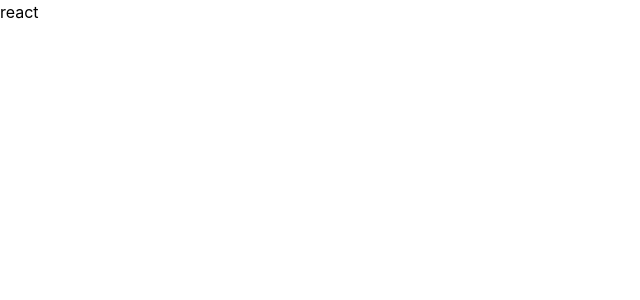
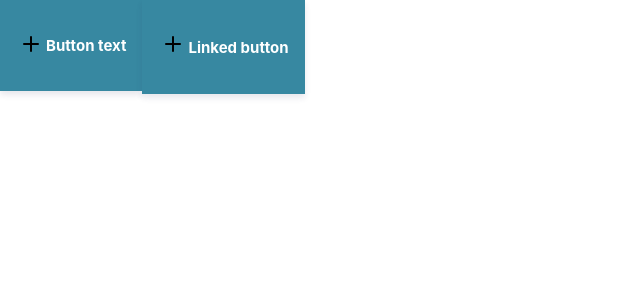
Before and after one commit to Yoshiyuki-Iwasaki/storybook-check, a React (Create React App) app: page / in a window 1280 px wide. Shown: the top 300 px of the page, without its empty margins (0-640 px from the left). Built offline with nearby package versions, Linux system fonts and the light colour scheme.

Commit message:
add svg icon.

```diff
--- a/src/App.tsx
+++ b/src/App.tsx
@@ -1,7 +1,13 @@
 import react from "react";
+import Button from "./components/atoms/button/button";
 
 function App() {
-  return <div>react</div>;
+  return (
+    <div>
+      <Button variant="secondary">Button text</Button>
+      <Button href={"/router"}>Linked button</Button>
+    </div>
+  );
 }
 
 export default App;
--- a/src/components/atoms/button/button.styles.tsx
+++ b/src/components/atoms/button/button.styles.tsx
@@ -22,20 +22,33 @@ const buttonBackground = props => {
 
 export const StyledButton = styled.button`
   padding: 16px;
-
+  display: inline-block;
   background: ${props => buttonBackground(props)};
   border: none;
   box-shadow: 0 4px 6px rgba(50, 50, 93, 0.11), 0 1px 3px rgba(0, 0, 0, 0);
+  cursor: pointer;
+  outline: none;
+  text-decoration: none;
+  white-space: nowrap;
+  transition: all 0.15s ease;
+`;
+
+export const StyledLinkedButton = styled(StyledButton).attrs({ as: "a" })`
+  background: ${props => props.theme.secondary};
+`;
+
+export const Inner = styled.div`
+  display: flex;
+  justify-content: center;
+  align-items: center;
+`;
+
+export const Icon = styled.p`
+  padding: 0 3px;
+`;
+export const Text = styled.p`
+  font-size: 15px;
   color: ${props => props.theme.white};
-  cursor: pointer;
   font-weight: 700;
   line-height: 1;
-  outline: none;
-  text-decoration: none;
-  transition: all 0.15s ease;
-  white-space: nowrap;
 `;
-
-export const StyledLinkedButton = styled(StyledButton).attrs({ as: "as" })`
-  background: ${props => props.theme.secondary};
-`;
--- a/src/components/atoms/button/button.tsx
+++ b/src/components/atoms/button/button.tsx
@@ -1,10 +1,14 @@
 import React from "react";
 
-import { StyledButton, StyledLinkedButton } from "./button.styles";
+import {
+  StyledButton,
+  StyledLinkedButton,
+  Icon,
+  Inner,
+  Text,
+} from "./button.styles";
 
 import IconPlus from "../../../assets/images/icons/plus.svg";
-
-// const IconPlus = require("../../../assets/images/icons/plus.svg");
 // const IconBag = require("../../../assets/images/icons/shopping-bag.svg");
 // const IconCart = require("../../../assets/images/icons/shopping-cart.svg");
 // const IconUser = require("../../../assets/images/icons/user.svg");
@@ -26,14 +30,22 @@ const Button: React.FC<ButtonType> = ({
   if (!href)
     return (
       <StyledButton onClick={onClick} variant={variant}>
-        {children}
+        <Inner>
+          <Icon>
+            <img src={IconPlus} />
+          </Icon>
+          <Text>{children}</Text>
+        </Inner>
       </StyledButton>
     );
   return (
     <StyledLinkedButton href={href} variant={variant}>
-      {/* <img src={IconPlus} /> */}
-      <IconPlus />
-      {children}
+      <Inner>
+        <Icon>
+          <img src={IconPlus} />
+        </Icon>
+        <Text>{children}</Text>
+      </Inner>
     </StyledLinkedButton>
   );
 };
--- a/webpack.config.js
+++ b/webpack.config.js
@@ -1,5 +1,17 @@
 const path = require("path");
 module.exports = {
+  module: {
+    rules: [
+      {
+        test: /\.(png|jpe?g|gif|svg)$/i,
+        use: [
+          {
+            loader: "file-loader",
+          },
+        ],
+      },
+    ],
+  },
   resolve: {
     alias: {
       "~": path.resolve(__dirname, "/src"),
```
Also changed, not shown: 1 other file (tests, documents, lock files or other folders).
